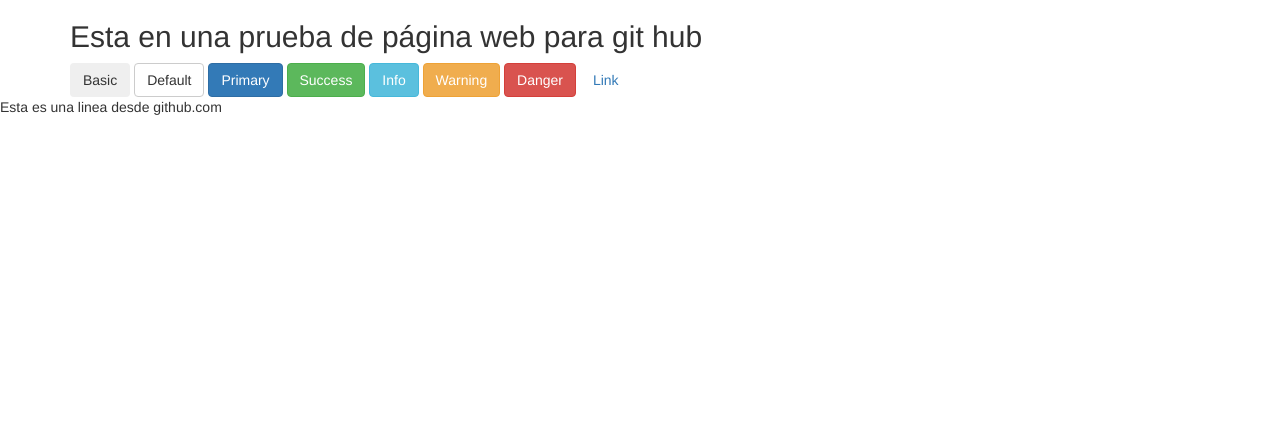
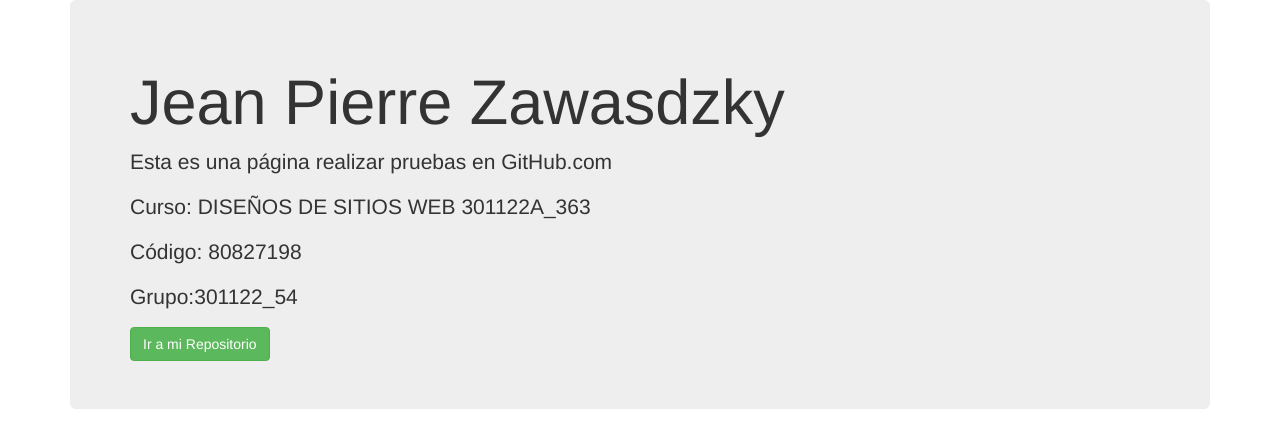
Before and after one commit to zawasdzky/pruebas_git_jean, a plain HTML site: page SITE/index.html in a window 1280 px wide. Drawn offline with nearby package versions, Linux system fonts and the light colour scheme.

Commit message:
Versión 2
Archivo index final para entregaUnidad 1: Fase de Planeación y Análisis - Configurar un repositorio con el SCV GIT y GITHUB

```diff
--- a/SITE/index.html
+++ b/SITE/index.html
@@ -9,20 +9,15 @@
   <script src="https://maxcdn.bootstrapcdn.com/bootstrap/3.3.7/js/bootstrap.min.js"></script>
 </head>
 <body>
-
-<div class="container">
-  <h2>Esta en una prueba de página web para git hub</h2>
-  <button type="button" class="btn">Basic</button>
-  <button type="button" class="btn btn-default">Default</button>
-  <button type="button" class="btn btn-primary">Primary</button>
-  <button type="button" class="btn btn-success">Success</button>
-  <button type="button" class="btn btn-info">Info</button>
-  <button type="button" class="btn btn-warning">Warning</button>
-  <button type="button" class="btn btn-danger">Danger</button>
-  <button type="button" class="btn btn-link">Link</button>
-</div>
-<div>
-  Esta es una linea desde github.com
- </div>
+  <div class="container">
+    <div class="jumbotron">
+      <h1>Jean Pierre Zawasdzky </h1>
+      <p>Esta es una página realizar pruebas en GitHub.com</p>
+        <p>Curso: DISEÑOS DE SITIOS WEB 301122A_363 </p>
+        <p>Código: 80827198</p>
+        <p>Grupo:301122_54 </p>
+        <a href="https://github.com/zawasdzky/pruebas_git_jean" class="btn btn-success">Ir a mi Repositorio</a>
+    <div>
+  </div>
 </body>
 </html>
```
